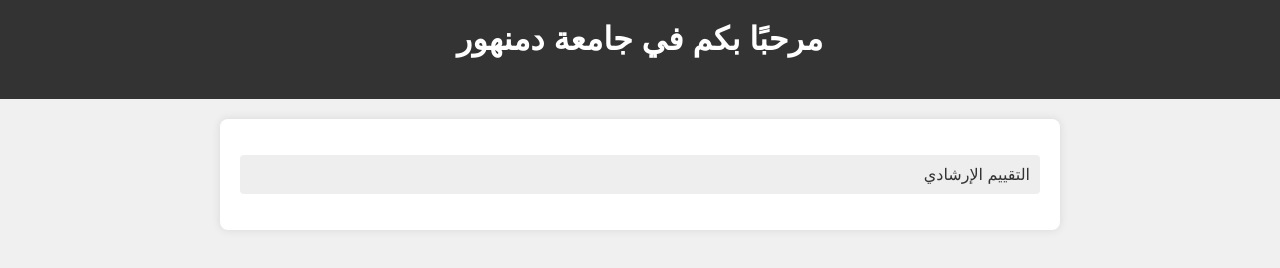
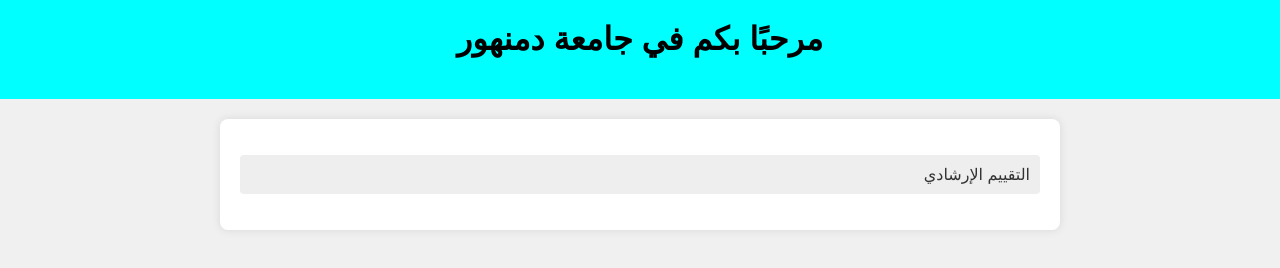
Before and after one commit to GraphyMe/damanhur_university, a plain HTML site: page index.html in a window 1280 px wide. Drawn offline with Linux system fonts and the light colour scheme.

Commit message:
Update index.html

```diff
--- a/index.html
+++ b/index.html
@@ -15,8 +15,8 @@
     }
 
     header {
-      background-color: #333;
-      color: #fff;
+      background-color: #00ffff;
+      color: #000000;
       padding: 20px;
       text-align: center;
     }
```
